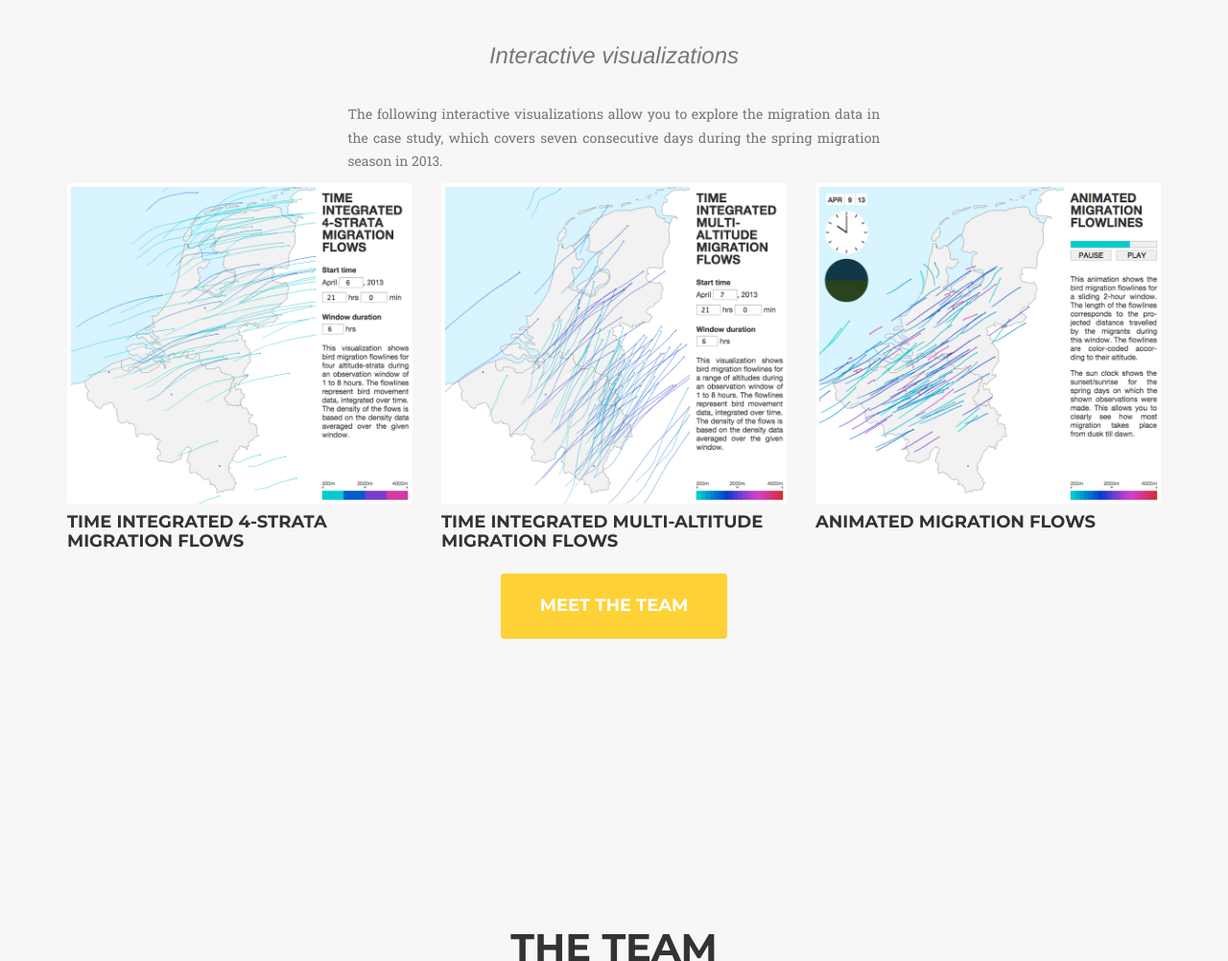
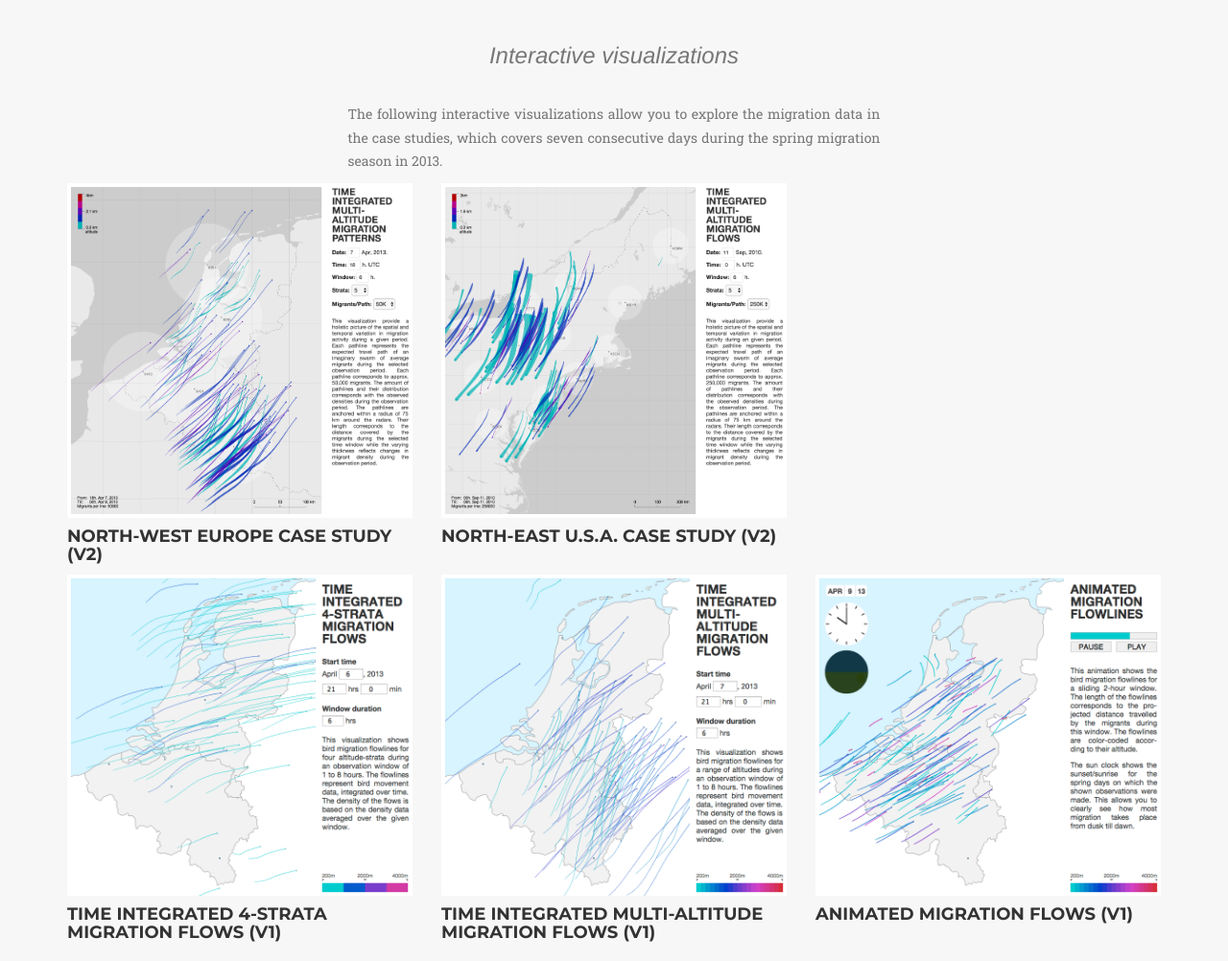
Before and after one commit to TIMAMP/timamp.github.io, a plain HTML site: page index.html in a window 1280 px wide. Shown: the part 3824-4826 px from the top of the page at 96% size. Drawn offline with nearby package versions, Linux system fonts and the light colour scheme; a web font is replaced by a local one.

Commit message:
Added second generation interactive use cases.

```diff
--- a/index.html
+++ b/index.html
@@ -197,10 +197,34 @@ Flow line color indicates height of observation (0.3-3.9 km), density of lines r
             <div class="row text-justify">
                 <div class="col-md-3"></div>
                 <div class="col-md-6">
-                    <p class="text-muted">The following interactive visualizations allow you to explore the migration data in the case study, which covers seven consecutive days during the spring migration season in 2013.</p>
+                    <p class="text-muted">The following interactive visualizations allow you to explore the migration data in the case studies, which covers seven consecutive days during the spring migration season in 2013.</p>
                 </div>
                 <div class="col-md-3"></div>
             </div>
+
+            <div class="row">
+
+                <div class="col-md-4 col-sm-4 portfolio-item">
+                    <!--                <div class="col-md-6 col-sm-6 portfolio-item">-->
+                    <a href="http://timamp.github.io/timamp/v2/case-eu.html" class="portfolio-link" data-toggle="modal">
+                        <img src="img/screenshots/tipaths_v2_eu.png" class="img-responsive" alt="Screenshot of the interactive European Case Study Interface">
+                    </a>
+                    <div class="portfolio-caption">
+                        <h4>North-West Europe Case Study (v2)</h4>
+                    </div>
+                </div>
+
+                <div class="col-md-4 col-sm-4 portfolio-item">
+                    <!--                <div class="col-md-6 col-sm-6 portfolio-item">-->
+                    <a href="http://timamp.github.io/timamp/v2/case-us.html" class="portfolio-link" data-toggle="modal">
+                        <img src="img/screenshots/tipaths_v2_us.png" class="img-responsive" alt="Screenshot of the interactive USA Case Study Interface">
+                    </a>
+                    <div class="portfolio-caption">
+                        <h4>North-East U.S.A. Case Study (v2)</h4>
+                    </div>
+                </div>
+
+            </div><!-- end: row -->
 
             <div class="row">
 
@@ -210,7 +234,7 @@ Flow line color indicates height of observation (0.3-3.9 km), density of lines r
                         <img src="img/screenshots/tipaths1.png" class="img-responsive" alt="">
                     </a>
                     <div class="portfolio-caption">
-                        <h4>Time Integrated 4-Strata Migration Flows</h4>
+                        <h4>Time Integrated 4-Strata Migration Flows (v1)</h4>
                     </div>
                 </div>
 
@@ -219,7 +243,7 @@ Flow line color indicates height of observation (0.3-3.9 km), density of lines r
                         <img src="img/screenshots/tipaths3.png" class="img-responsive" alt="">
                     </a>
                     <div class="portfolio-caption">
-                        <h4>Time Integrated Multi-Altitude Migration Flows</h4>
+                        <h4>Time Integrated Multi-Altitude Migration Flows (v1)</h4>
                     </div>
                 </div>
 
@@ -229,7 +253,7 @@ Flow line color indicates height of observation (0.3-3.9 km), density of lines r
                         <img src="img/screenshots/animation_01.png" class="img-responsive" alt="">
                     </a>
                     <div class="portfolio-caption">
-                        <h4>Animated Migration Flows</h4>
+                        <h4>Animated Migration Flows (v1)</h4>
                     </div>
                 </div>
 
```
Also changed, not shown: img/screenshots/tipaths_v2_eu.png (added), img/screenshots/tipaths_v2_us.png (added), 1 other file.
